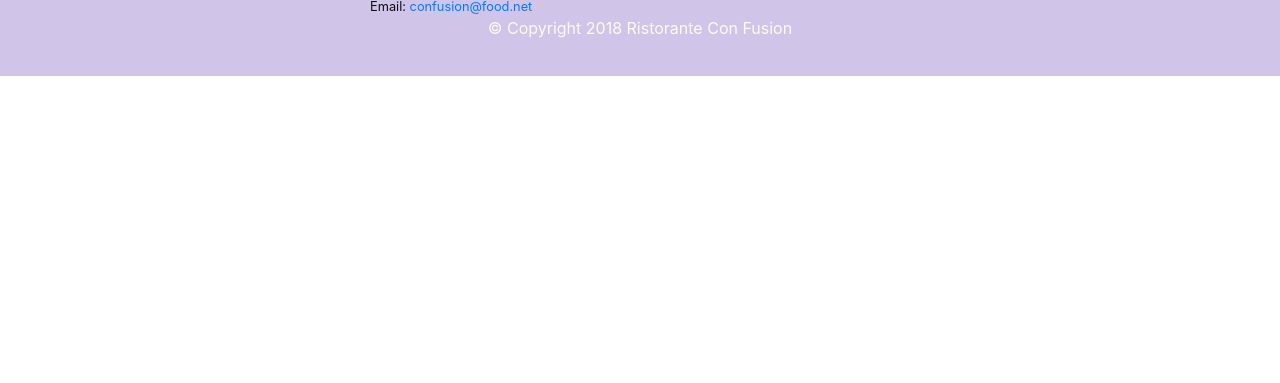
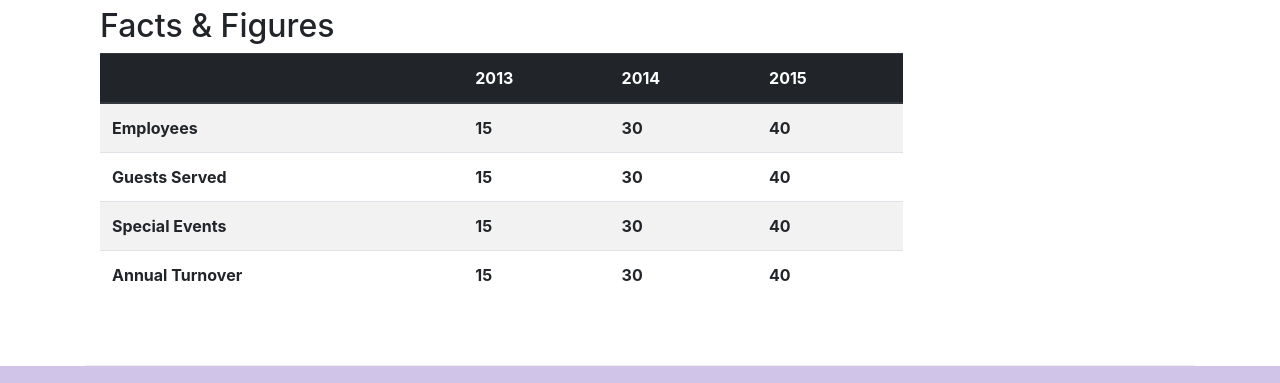
Before and after one commit to vinodbistvb/bootstrap4Trials, a website: page aboutus.html in a window 1280 px wide. Shown: the part 1705-2088 px from the top of the page. Before the commit the page ends 1781 px from the top, so only its background shows below. Drawn offline with nearby package versions, Linux system fonts and the light colour scheme.

Commit message:
Table and cards

```diff
--- a/aboutus.html
+++ b/aboutus.html
@@ -18,22 +18,24 @@
 <body>
     <nav class="navbar navbar-dark navbar-expand-sm fixed-top">
         <div class="container">
-            <button class="navbar-toggler" typr ="button" data-toggle="collapse" data-target="#Navbar">
+            <button class="navbar-toggler" typr="button" data-toggle="collapse" data-target="#Navbar">
                 <span class="navbar-toggler-icon"></span>
             </button>
             <a class="navbar-brand mr-auto" href="./index.html">PCP</a>
             <div class="collapse navbar-collapse" id="Navbar">
                 <ul class="navbar-nav mr-auto">
-                    <li class="nav-itema"><a class="nav-link" href="./index.html"><span class="fa fa-home fa-lg"></span> Home</a></li>
-                    <li class="nav-item active"><a class="nav-link" href="./aboutus.html"><span class="fa fa-info fa-lg"></span> About</a></li>
-                    <li class="nav-item"><a class="nav-link" href="#"><span class="fa fa-list fa-lg"></span> Menu</a></li>
-                    <li class="nav-item"><a class="nav-link" href="./contactus.html"><span class="fa fa-address-card fa-lg"></span> Contact</a></li>
+                    <li class="nav-itema"><a class="nav-link" href="./index.html"><span class="fa fa-home fa-lg"></span>
+                            Home</a></li>
+                    <li class="nav-item active"><a class="nav-link" href="./aboutus.html"><span
+                                class="fa fa-info fa-lg"></span> About</a></li>
+                    <li class="nav-item"><a class="nav-link" href="#"><span class="fa fa-list fa-lg"></span> Menu</a>
+                    </li>
+                    <li class="nav-item"><a class="nav-link" href="./contactus.html"><span
+                                class="fa fa-address-card fa-lg"></span> Contact</a></li>
                 </ul>
-        </div>
+            </div>
         </div>
     </nav>
-
-
     <header class="jumbotron">
         <div class="container">
             <div class="row row-header">
@@ -42,13 +44,12 @@
                     <p>We take inspiration from the World's best cuisines, and create a unique fusion experience. Our
                         lipsmacking creations will tickle your culinary senses!</p>
                 </div>
-                <div >
+                <div>
                 </div>
             </div>
         </div>
     </header>
-
-    <div class= "container">
+    <div class="container">
         <div class="row">
             <ol class="col-12 breadcrumb">
                 <li class="breadcrumb-item"><a href="./index.html">Home</a></li>
@@ -71,7 +72,30 @@
                 <p>The restaurant traces its humble beginnings to <em>The Frying Pan</em>, a successful chain started by
                     our CEO, Mr. Peter Pan, that featured for the first time the world's best cuisines in a pan.</p>
             </div>
-            <div>
+            <div class="col-sm">
+                <div class="card">
+                    <h3 class="card-header bg-primary text-white">Facts At a Glance</h3>
+                    <div class="card-body">
+                        <dl class="row">
+                            <dt class="col-6">Startd</dt>
+                            <dd class="col-6">13th June 2021</dd>
+                            <dt class="col-6">Name</dt>
+                            <dd class="col-6">Vinod</dd>
+                            <dt class="col-6">Passion</dt>
+                            <dd class="col-6">Sudy</dd>
+                        </dl>
+                    </div>
+                </div>
+            </div>
+            <div class="col-12">
+                <div class="card card-body bg-light">
+                    <blockquote class="blockquote">
+                        <p class="mb-0">You are awesome, never give in.</p>
+                        <footer class="blockquote-footer">Vinod Singh Bist
+                            ,<cite title="Source Title"> Boredom.</cite>
+                        </footer>
+                    </blockquote>
+                </div>
             </div>
         </div>
 
@@ -81,7 +105,8 @@
                 <h2>Corporate Leadership</h2>
                 <h3>Peter Pan <small>Chief Epicurious Officer</small></h3>
 
-                <p class="d-none d-sm-block">Our CEO, Peter, credits his hardworking East Asian immigrant parents who undertook the
+                <p class="d-none d-sm-block">Our CEO, Peter, credits his hardworking East Asian immigrant parents who
+                    undertook the
                     arduous journey to the shores of America with the intention of giving their children the best
                     future. His mother's wizardy in the kitchen whipping up the tastiest dishes with whatever is
                     available inexpensively at the supermarket, was his first inspiration to create the fusion cuisines
@@ -89,23 +114,70 @@
                     restaurant, pioneering cross-cultural culinary connections.</p>
 
                 <h3>Dhanasekaran Witherspoon <small>Chief Food Officer</small></h3>
-                <p class="d-none d-sm-block">Our CFO, Danny, as he is affectionately referred to by his colleagues, comes from a long established
+                <p class="d-none d-sm-block">Our CFO, Danny, as he is affectionately referred to by his colleagues,
+                    comes from a long established
                     family tradition in farming and produce. His experiences growing up on a farm in the Australian
                     outback gave him great appreciation for varieties of food sources. As he puts it in his own words,
-                    <em>Everything that runs, wins, and everything that stays, pays!</em></p>
+                    <em>Everything that runs, wins, and everything that stays, pays!</em>
+                </p>
                 <h3>Agumbe Tang <small>Chief Taste Officer</small></h3>
-                <p class="d-none d-sm-block ">Blessed with the most discerning gustatory sense, Agumbe, our CTO, personally ensures that every dish
+                <p class="d-none d-sm-block ">Blessed with the most discerning gustatory sense, Agumbe, our CTO,
+                    personally ensures that every dish
                     that we serve meets his exacting tastes. Our chefs dread the tongue lashing that ensues if their
                     dish does not meet his exacting standards. He lives by his motto, <em>You click only if you survive
                         my lick.</em></p>
                 <h3>Alberto Somayya <small>Executive Chef</small></h3>
-                <p class="d-none d-sm-block">Award winning three-star Michelin chef with wide International experience having worked closely with
+                <p class="d-none d-sm-block">Award winning three-star Michelin chef with wide International experience
+                    having worked closely with
                     whos-who in the culinary world, he specializes in creating mouthwatering Indo-Italian fusion
                     experiences. He says, <em>Put together the cuisines from the two craziest cultures, and you get a
                         winning hit! Amma Mia!</em></p>
             </div>
         </div>
 
+        <div class="row row-content">
+            <div class="col-12 col-sm-9">
+                <h2>Facts &amp; Figures</h2>
+                <div class="table-responsive">
+                    <table class="table table-striped">
+                        <thead class="thead-dark">
+                            <tr>
+                                <th>&nbsp;</th>
+                                <th>2013</th>
+                                <th>2014</th>
+                                <th>2015</th>
+                            </tr>
+                        </thead>
+                        <tbody>
+                            <tr>
+                                <th>Employees</th>
+                                <th>15</th>
+                                <th>30</th>
+                                <th>40</th>
+                            </tr>
+                            <tr>
+                                <th>Guests Served</th>
+                                <th>15</th>
+                                <th>30</th>
+                                <th>40</th>
+                            </tr>
+                            <tr>
+                                <th>Special Events</th>
+                                <th>15</th>
+                                <th>30</th>
+                                <th>40</th>
+                            </tr>
+                            <tr>
+                                <th>Annual Turnover</th>
+                                <th>15</th>
+                                <th>30</th>
+                                <th>40</th>
+                            </tr>
+                        </tbody>
+                    </table>
+                </div>
+            </div>
+        </div>
     </div>
 
     <footer class="footer">
@@ -133,11 +205,16 @@
                 </div>
                 <div class="col-12 col-sm-4 align-self-center">
                     <div class="text-center">
-                        <a class="btn btn-social-icon btn-google" href="http://google.com/+"><i class="fa fa-google-plus fa-lang"></i></a>
-                        <a class="btn btn-social-icon btn-facebook" href="http://www.facebook.com/profile.php?id="><i class="fa fa-facebook fa-lang"></i></a>
-                        <a class="btn btn-social-icon btn-linkedin" href="http://www.linkedin.com/in/"><i class="fa fa-linkedin fa-lang"></i></a>
-                        <a class="btn btn-social-icon btn-twitter" href="http://twitter.com/"><i class="fa fa-twitter fa-lang"></i></a>
-                        <a class="btn btn-social-icon btn-google" href="http://youtube.com/"><i class="fa fa-youtube fa-lang"></i></a>
+                        <a class="btn btn-social-icon btn-google" href="http://google.com/+"><i
+                                class="fa fa-google-plus fa-lang"></i></a>
+                        <a class="btn btn-social-icon btn-facebook" href="http://www.facebook.com/profile.php?id="><i
+                                class="fa fa-facebook fa-lang"></i></a>
+                        <a class="btn btn-social-icon btn-linkedin" href="http://www.linkedin.com/in/"><i
+                                class="fa fa-linkedin fa-lang"></i></a>
+                        <a class="btn btn-social-icon btn-twitter" href="http://twitter.com/"><i
+                                class="fa fa-twitter fa-lang"></i></a>
+                        <a class="btn btn-social-icon btn-google" href="http://youtube.com/"><i
+                                class="fa fa-youtube fa-lang"></i></a>
                         <a class="btn btn-social-icon" href="mailto:"><i class="fa fa-envelope-o fa-lang"></i></a>
                     </div>
                 </div>
```
